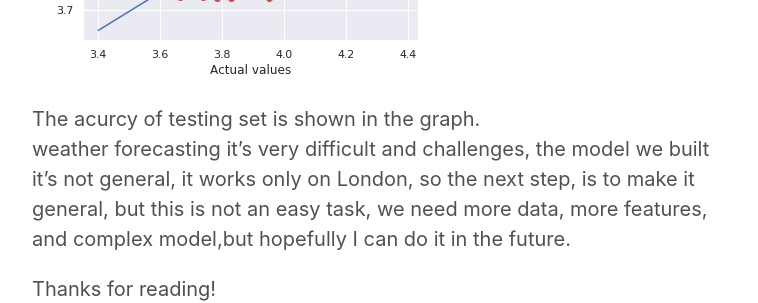
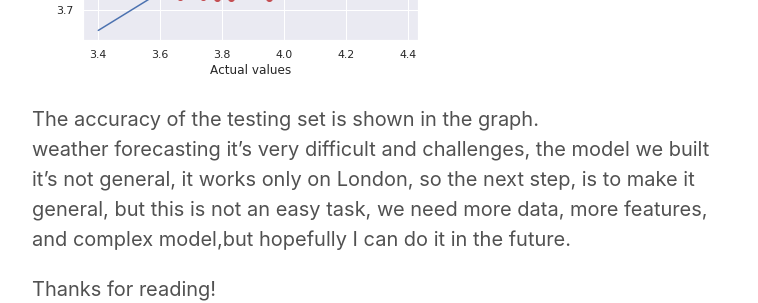
Before and after one commit to aiman-alghamdi/aiman2019.github.io, a Jekyll site: the page built from _posts/2019-9-23-aiman.md, in a window 1280 px wide and 900 px high, scrolled down 6605 px. Shown: the part 396-699 px from the top of the window, without its empty margins (258-1016 px from the left). Built offline with Jekyll 4.4.1, drawn with Linux system fonts in a browser that asks for light colours.

Commit message:
Update 2019-9-23-aiman.md

```diff
--- a/_posts/2019-9-23-aiman.md
+++ b/_posts/2019-9-23-aiman.md
@@ -93,7 +93,7 @@ I have constructed others model and apply some transformation but there is no im
 
 ## result
 ![Image11]({{site.url}}/images/pre.png)
-The acurcy of testing set is shown in the graph. <br />
+The accuracy of the testing set is shown in the graph. <br />
 weather forecasting it's very difficult and challenges, the model we built it's not general, it works only on London, so the next step, is to make it general, but this is not an easy task, we need more data, more features, and complex model,but hopefully I can do it in the future.
 
 Thanks for reading!
```
